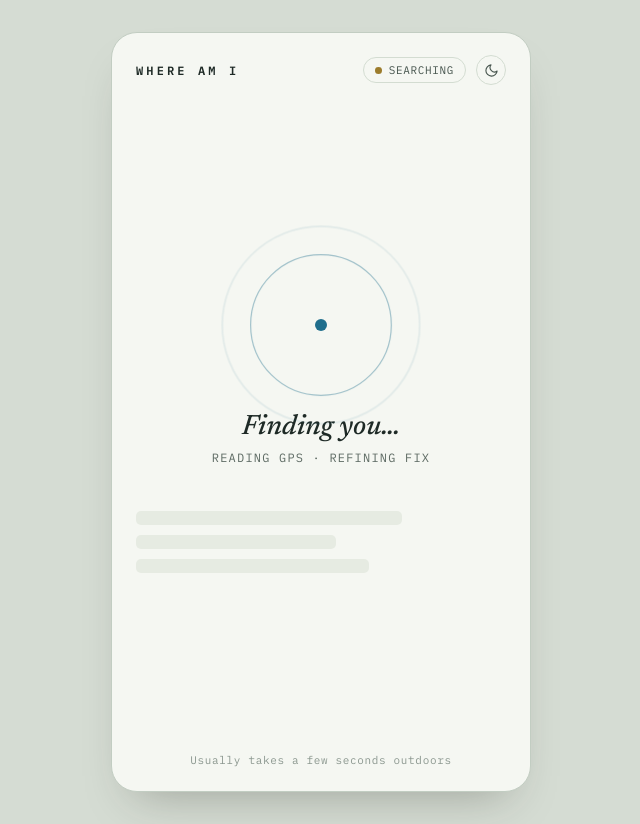
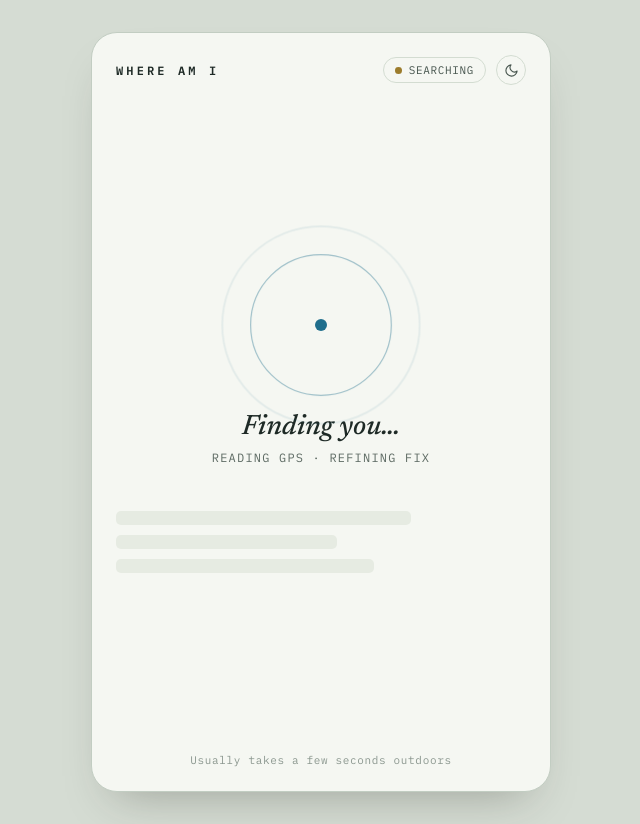
Before and after one commit to musayann/geoid, a Next.js app: page / in a window 1280 px wide. Shown: the whole page, without its empty margins (319-959 px from the left). Built offline with nearby package versions, Linux system fonts and the light colour scheme; no server answers.

Commit message:
chore: increase card width

```diff
--- a/app/globals.css
+++ b/app/globals.css
@@ -97,7 +97,7 @@ a:hover { color: var(--link-hi); text-decoration: underline; }
 /* --- the single card -------------------------------------- */
 .card {
   width: 100%;
-  max-width: 420px;
+  max-width: 460px;
   background: var(--card);
   overflow: hidden;
   position: relative;
```
